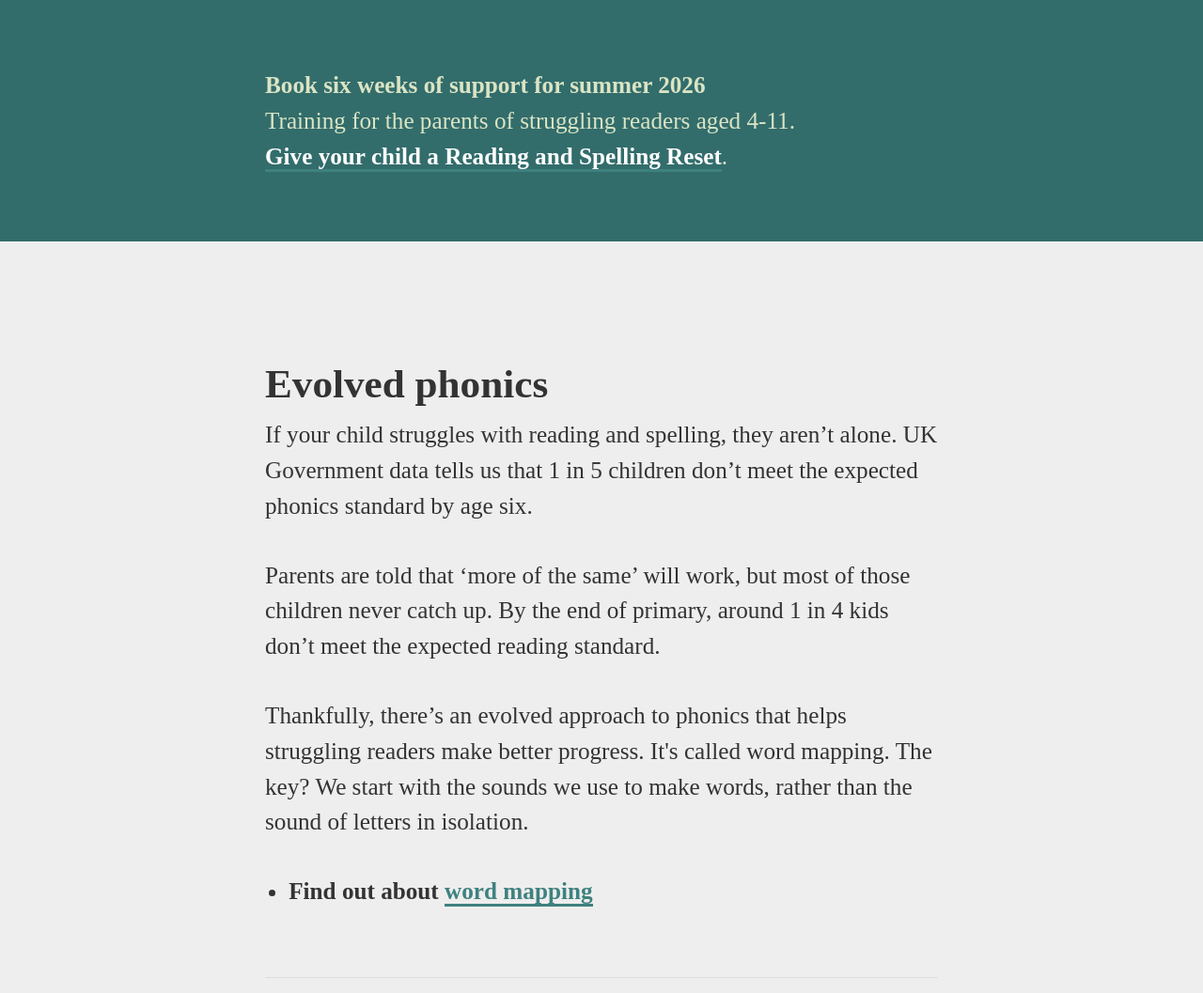
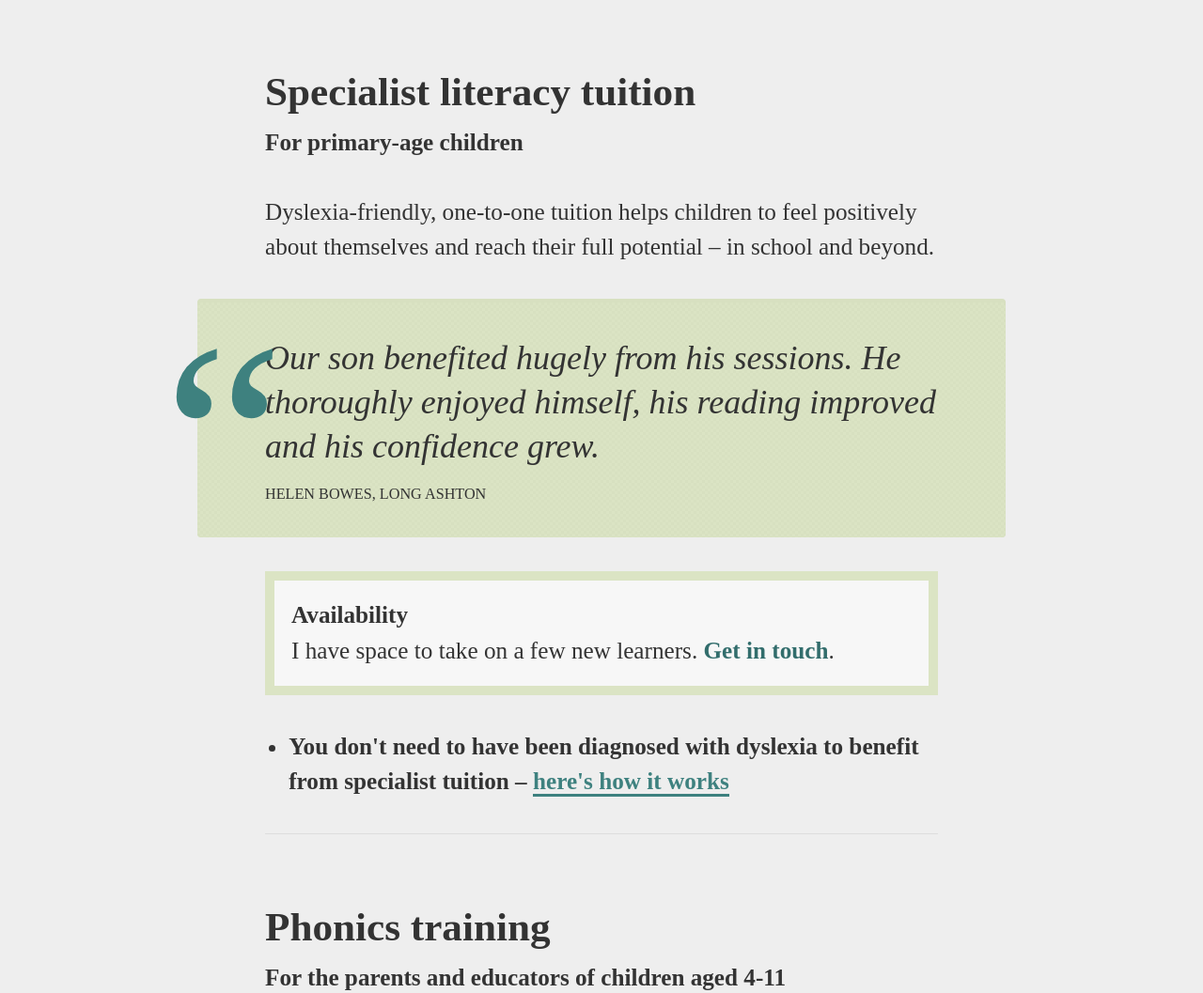
Before and after one commit to libbycharlton/libbycharlton.github.io, a website: page index.html in a window 1280 px wide. Shown: the part 819-1876 px from the top of the page at 94% size. Drawn offline with Linux system fonts and the light colour scheme; a web font is replaced by a local one.

Commit message:
availability update for tuition

```diff
--- a/index.html
+++ b/index.html
@@ -92,16 +92,16 @@
               <li class="fancy-hover-item">
                 I provide
                 <span>
-                  <a class="fancy-hover-item__link anchor__link" href="#training">
-                    training for parents and educators
+                  <a class="anchor__link" href="#tuition">
+                    literacy tuition for children
                   </a>
                 </span>
               </li>
               <li class="fancy-hover-item">
                 and
                 <span>
-                  <a class="anchor__link" href="#tuition">
-                    literacy tuition for children
+                  <a class="fancy-hover-item__link anchor__link" href="#training">
+                    training for parents and educators
                   </a>
                 </span>
               </li>
@@ -121,37 +121,35 @@
             </p>
           </div>
         </section>
-        <section class="strata strata--mid banner">
+        <section class="strata" id="tuition">
           <div class="constrained">
-            <p>
-              <strong>Book  six weeks of support for summer 2026</strong><br>
-              Training for the parents of struggling readers aged 4-11. <br>
-              <a class="loud" href="reading-reset.html">Give your child a Reading and Spelling Reset</a>.
-            </p>
-          </div>
-        </section>
-        <section class="strata">
-          <div class="constrained">
-            <h2 id="phonics">
-              Evolved phonics
+            <h2>
+              Specialist literacy tuition
             </h2>
             <p>
-              If your child struggles with reading and spelling, they aren’t alone. UK Government data tells us that 1 in 5 children don’t meet the expected phonics standard by age six.
+              <strong>For primary-age children</strong>
             </p>
             <p>
-              Parents are told that ‘more of the same’ will work, but most of those children never catch up. By the end of primary, around 1 in 4 kids don’t meet the expected reading standard.
+              Dyslexia-friendly, one-to-one tuition helps children to feel positively about themselves and reach their full potential – in school and beyond.
             </p>
-            <p>
-              Thankfully, there’s an evolved approach to phonics that helps struggling readers make better progress.
-              It's called word mapping. The key? We start with the sounds we use to make words, rather than the sound of letters in isolation.
-            </p>
+            <blockquote class="breakout">
+              <p>
+                Our son benefited hugely from his sessions. He thoroughly enjoyed himself, his reading improved and his confidence grew.
+              </p>
+              <cite>Helen Bowes, Long Ashton</cite>
+            </blockquote>
+            <div class="notice">
+              <p>
+                <strong>Availability</Strong><br>
+                I have space to take on a few new learners. <a class="fancy-hover-item__link anchor__link" href="#contact">Get in touch</a>.
+              </p>
+            </div>
             <ul class="next-steps">
               <li>
-                Find out about <a class="loud" href="evolved-phonics.html">word mapping</a>
+                You don't need to have been diagnosed with dyslexia to benefit from specialist tuition – <a class="loud" href="dyslexia-tuition.html">here's how it works</a>
               </li>
             </ul>
-
-            <hr class="margin-top--l anchor" id="training">
+            <hr class="anchor" id="training">
             <h2>
               Phonics training
             </h2>
@@ -172,29 +170,25 @@
                 Find out <a class="loud" href="reading-reset.html">how training works</a>
               </li>
             </ul>
-
-            <hr class="margin-top--l anchor" id="tuition">
+            <hr class="margin-top--l " id="phonics">
             <h2>
-              Specialist literacy tuition
+              Evolved phonics
             </h2>
             <p>
-              <strong>For primary-age children</strong>
+              If your child struggles with reading and spelling, they aren’t alone. UK Government data tells us that 1 in 5 children don’t meet the expected phonics standard by age six.
             </p>
             <p>
-              Dyslexia-friendly, one-to-one tuition helps children to feel positively about themselves and reach their full potential – in school and beyond.
+              Parents are told that ‘more of the same’ will work, but most of those children never catch up. By the end of primary, around 1 in 4 kids don’t meet the expected reading standard.
             </p>
-            <blockquote class="breakout">
-              <p>
-                Our son benefited hugely from his sessions. He thoroughly enjoyed himself, his reading improved and his confidence grew.
-              </p>
-              <cite>Helen Bowes, Long Ashton</cite>
-            </blockquote>
+            <p>
+              Thankfully, there’s an evolved approach to phonics that helps struggling readers make better progress.
+              It's called word mapping. The key? We start with the sounds we use to make words, rather than the sound of letters in isolation.
+            </p>
             <ul class="next-steps">
               <li>
-                You don't need to have been diagnosed with dyslexia to benefit from specialist tuition – <a class="loud" href="dyslexia-tuition.html">here's how it works</a>
+                Find out about <a class="loud" href="evolved-phonics.html">word mapping</a>
               </li>
             </ul>
-
           </div>
         </section>
       </main>
```
Also changed, not shown: dyslexia-tuition.html (+2 -4 lines).
